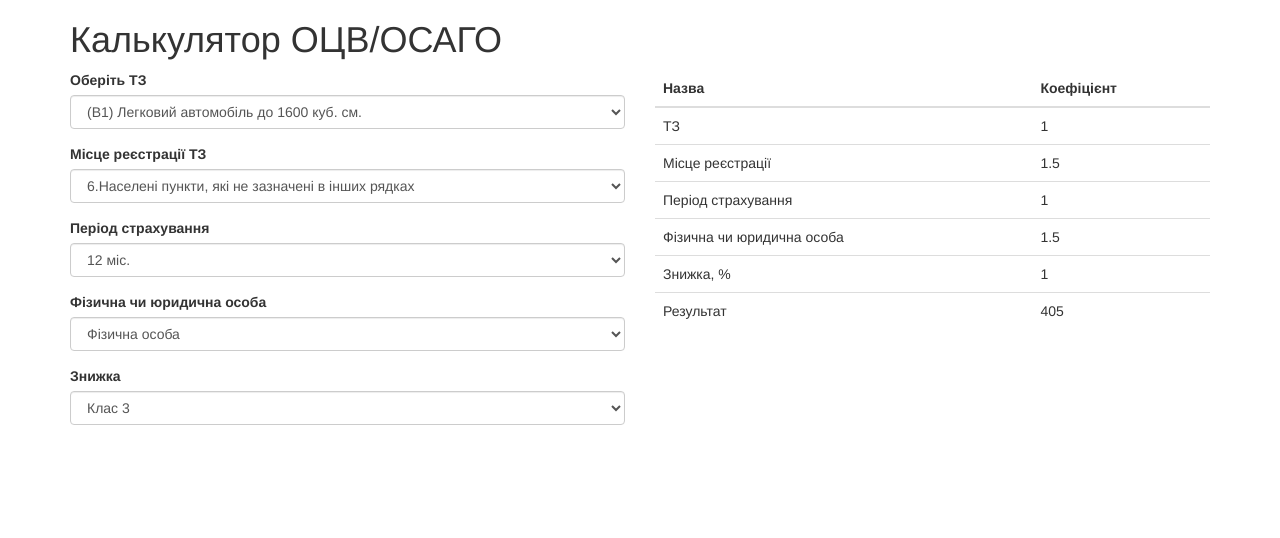
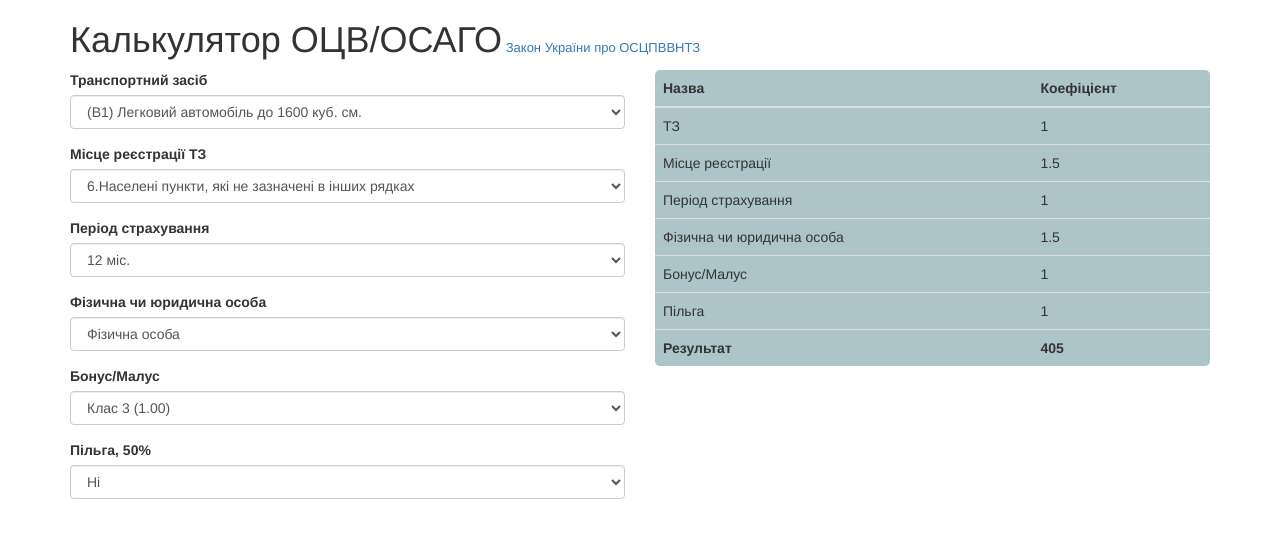
Before and after one commit to mosiahr/calculator_ocv, a Flask app: page /index in a window 1280 px wide. Shown: the top 538 px of the page. Run offline with Flask 2, Linux system fonts and the light colour scheme; some libraries are stand-ins or nearby versions.

Commit message:
Added exemption, editing index.html

```diff
--- a/data/osago.json
+++ b/data/osago.json
@@ -46,5 +46,9 @@
     {"title": "Клас 5", "k": 0.9},
     {"title": "Клас 6", "k": 0.85},
     {"title": "Клас 7", "k": 0.8}
+  ],
+  "exemption": [
+    {"title": "Так", "k": 0.5},
+    {"title": "Ні", "k": 1}
   ]
 }
--- a/static/css/main.css
+++ b/static/css/main.css
@@ -1,3 +1,13 @@
 #data{
     visibility: hidden;
 }
+.table{
+    background-color: #adc5c9;
+    border-radius: 5px;
+}
+#rezult{
+    font-weight: 600;
+}
+.header-label{
+    font-size: small;
+}
--- a/static/js/calculator.js
+++ b/static/js/calculator.js
@@ -4,11 +4,40 @@
 
 $(document).ready(function() {
 
-
     var osago = JSON.parse(data);
     console.log(osago);
 
     function insertOption(el, ind) {
+        var html = '';
+        var i = 0;
+        for (obj in osago[el]) {
+            if (ind == i + 1) {
+                html += '<option selected value="' + osago[el][obj]['k'] + '">' + osago[el][obj]['title'] + '</option>';
+            }
+            else {
+                html += '<option value="' + osago[el][obj]['k'] + '">' + osago[el][obj]['title'] + '</option>';
+            }
+            i++;
+        }
+        document.getElementById(el).innerHTML += html;
+    }
+
+    function insertOptionBonus(el, ind) {
+        var html = '';
+        var i = 0;
+        for (obj in osago[el]) {
+            if (ind == i + 1) {
+                html += '<option selected value="' + osago[el][obj]['k'] + '">' + osago[el][obj]['title'] + ' (' + osago[el][obj]['k'].toFixed(2) + ')' + '</option>';
+            }
+            else {
+                 html += '<option value="' + osago[el][obj]['k'] + '">' + osago[el][obj]['title'] + ' (' + osago[el][obj]['k'].toFixed(2) + ')' + '</option>';
+            }
+            i++;
+        }
+        document.getElementById(el).innerHTML += html;
+    }
+
+    function insertExemption(el, ind) {
         var html = '';
         var i = 0;
         for (obj in osago[el]) {
@@ -29,12 +58,14 @@ $(document).ready(function() {
         selectPeirod = $('#period option').filter(':selected').val();
         selectIndividual = $('#individual option').filter(':selected').val();
         selectBonus = $('#bonus option').filter(':selected').val();
+        selectExemption = $('#exemption option').filter(':selected').val();
         rezult({
-            auto: selectAuto,
-            zone: selectZone,
-            period: selectPeirod,
-            individual: selectIndividual,
-            bonus: selectBonus
+            auto: parseFloat(selectAuto),
+            zone: parseFloat(selectZone),
+            period: parseFloat(selectPeirod),
+            individual: parseFloat(selectIndividual),
+            bonus: parseFloat(selectBonus),
+            exemption: parseFloat(selectExemption)
         });
     }
 
@@ -51,18 +82,20 @@ $(document).ready(function() {
             basePay = osago['base_pay'],
             auto = select.auto,
             zone = select.zone,
-            period = select.period;
-        individual = select.individual;
-        bonus = select.bonus;
+            period = select.period,
+            individual = select.individual,
+            bonus = select.bonus,
+            exemption = select.exemption;
 
-        sum = basePay * auto * zone * period * individual * bonus;
-        console.log(basePay, auto, zone, period, individual, bonus, sum);
+        sum = parseFloat((basePay * auto * zone * period * individual * bonus * exemption).toFixed(2));
+        console.log(basePay, auto, zone, period, individual, bonus, exemption, sum);
 
         document.getElementById('auto_rez').innerHTML = auto;
         document.getElementById('zone_rez').innerHTML = zone;
         document.getElementById('period_rez').innerHTML = period;
         document.getElementById('individual_rez').innerHTML = individual;
         document.getElementById('bonus_rez').innerHTML = bonus;
+        document.getElementById('exemption_rez').innerHTML = exemption;
         document.getElementById('rezult').innerHTML = sum;
     }
 
@@ -70,15 +103,17 @@ $(document).ready(function() {
     insertOption('zone', 6);
     insertOption('period', 7);
     insertOption('individual', 1);
-    insertOption('bonus', 5);
+    insertOptionBonus('bonus', 5);
+    // insertOption('bonus', 5);
+    insertOption('exemption', 2);
 
     eventSelect('#auto');
     eventSelect('#zone');
     eventSelect('#period');
     eventSelect('#individual');
     eventSelect('#bonus');
+    eventSelect('#exemption');
 
     // When the page loads, the calculation is performed
     change();
-
 });
--- a/templates/index.html
+++ b/templates/index.html
@@ -8,17 +8,29 @@
     <link rel="stylesheet" href="../static/css/main.css">
     <script type="text/javascript">
         var data = '{{ data|safe }}';
+
+        /* <![CDATA[ */
+        function externalLinks() {
+        links = document.getElementsByTagName("a");
+        for (i=0; i<links.length; i++) {
+            link = links[i];
+            if (link.getAttribute("href") && link.getAttribute("rel") == "external")
+                link.target = "_blank";
+            }
+        }
+        window.onload = externalLinks;
+        /* ]]> */
     </script>
 </head>
 <body>
     <div class="container calc">
-        <h1>{{title}}</h1>
+        <h1>{{title}}<span class="header-label"> <a rel="external" href="http://zakon3.rada.gov.ua/laws/show/1961-15">Закон України про ОСЦПВВНТЗ</a></span></h1>
 
         <div class="row">
             <div class="col-md-6">
                 <div id="calc">
                     <div class="form-group">
-                        <label for="auto">Оберіть ТЗ</label>
+                        <label for="auto">Транспортний засіб</label>
                         <select id="auto" class="form-control"></select>
                     </div>
                     <div class="form-group">
@@ -34,8 +46,12 @@
                         <select id="individual" class="form-control"></select>
                     </div>
                     <div class="form-group">
-                        <label for="bonus">Знижка</label>
+                        <label for="bonus">Бонус/Малус</label>
                         <select id="bonus" class="form-control"></select>
+                    </div>
+                    <div class="form-group">
+                        <label for="exemption">Пільга, 50%</label>
+                        <select id="exemption" class="form-control"></select>
                     </div>
                 </div>
             </div>
@@ -65,11 +81,15 @@
                             <td id="individual_rez">-</td>
                         </tr>
                         <tr>
-                            <td>Знижка, %</td>
+                            <td>Бонус/Малус</td>
                             <td id="bonus_rez">-</td>
                         </tr>
                         <tr>
-                            <td>Результат</td>
+                            <td>Пільга</td>
+                            <td id="exemption_rez">-</td>
+                        </tr>
+                        <tr>
+                            <td><b>Результат</b></td>
                             <td id="rezult">-</td>
                         </tr>
                     </tbody>
```
